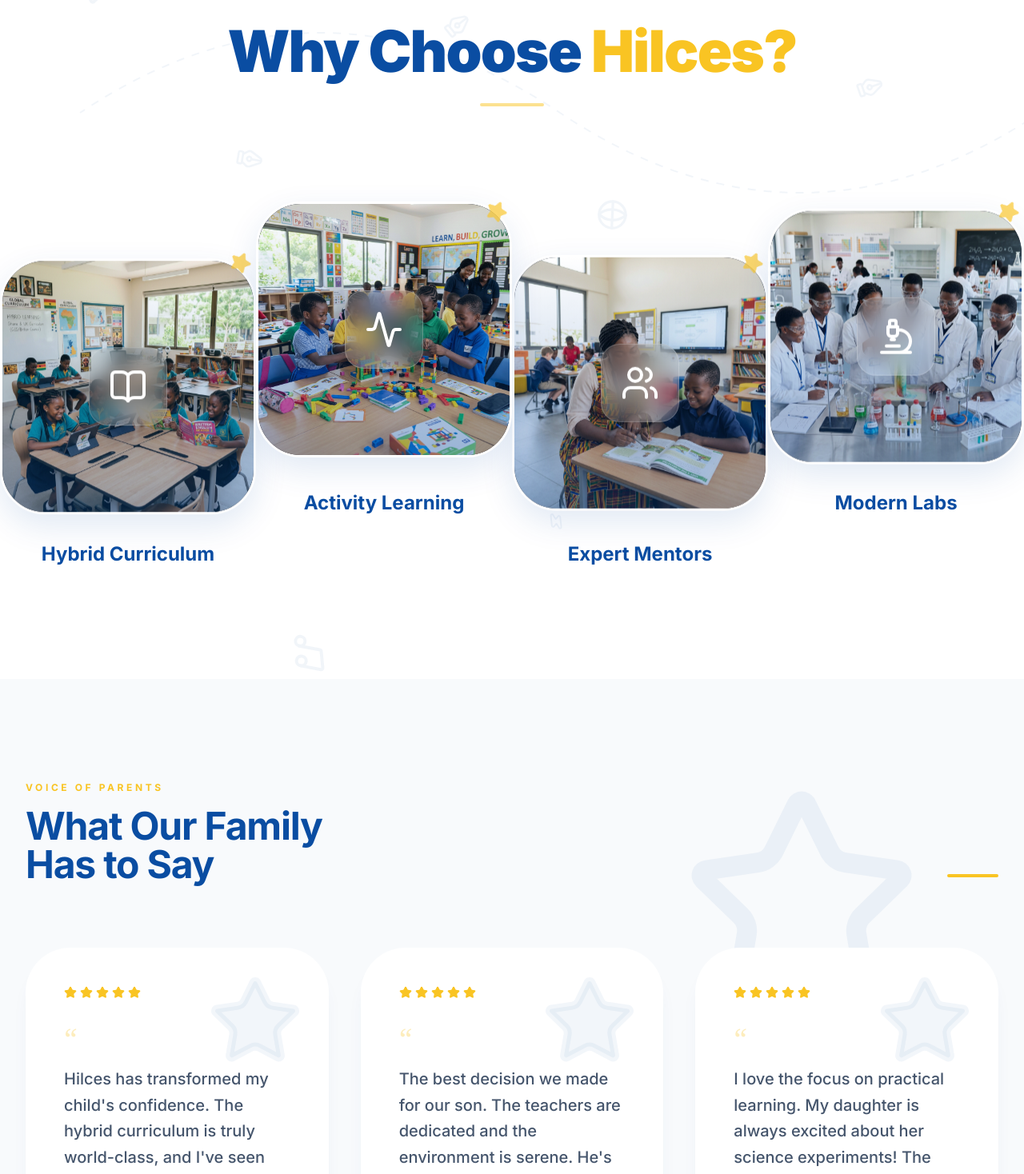
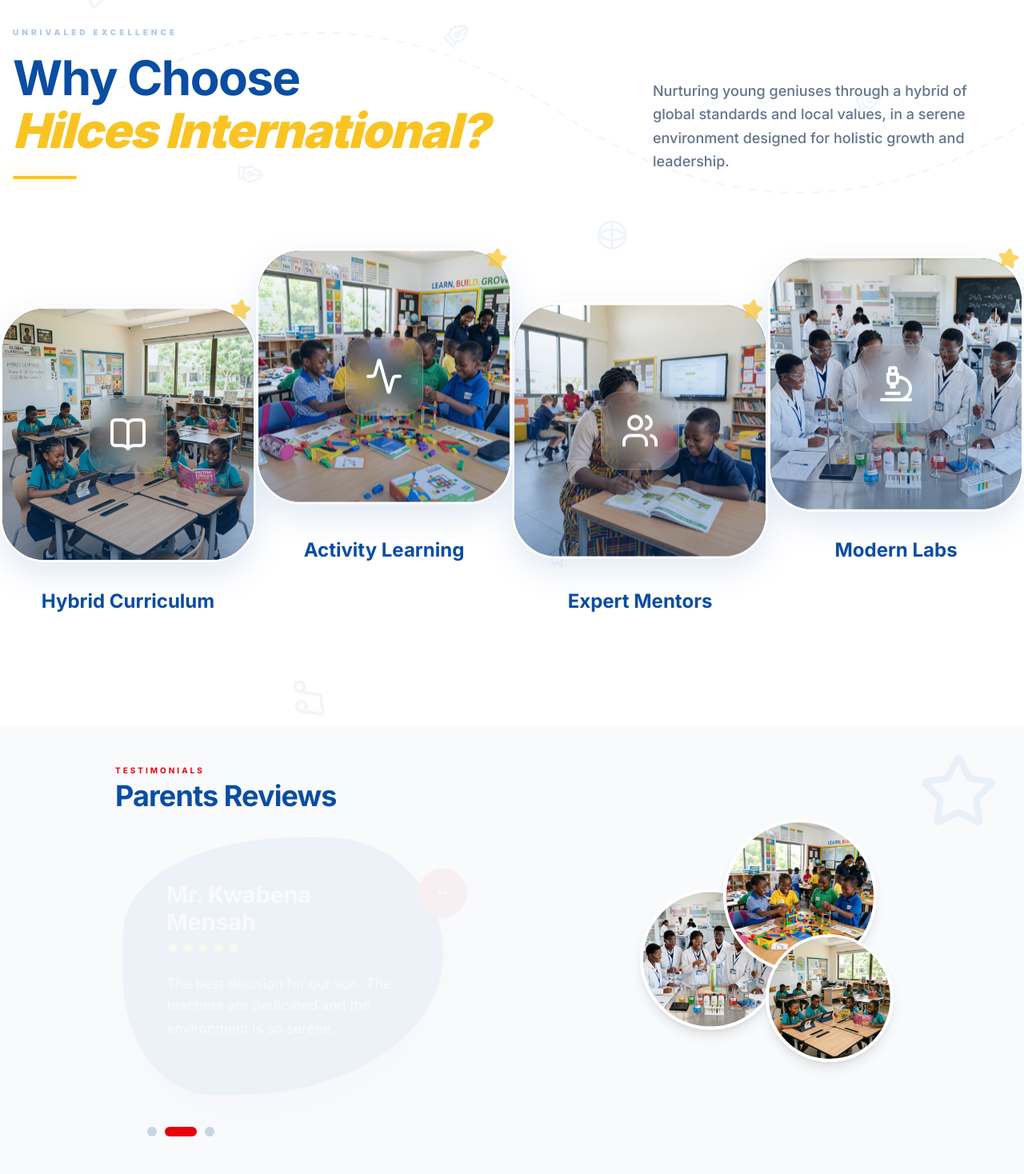
Before and after one commit to danielagblo/Hilces-School, a Next.js app: page / in a window 1280 px wide. Shown: the part 959-2427 px from the top of the page at 80% size. Built offline with nearby package versions, Linux system fonts and the light colour scheme.

Commit message:
feat: implement interactive hero slideshow and feature showcase on homepage

```diff
--- a/app/page.tsx
+++ b/app/page.tsx
@@ -290,15 +290,32 @@
         </div>
 
         <div className="max-w-7xl mx-auto px-4 relative z-10">
-          <div className="text-center mb-32">
-            <motion.h3
-              animate={{ y: [0, -5, 0] }}
-              transition={{ duration: 4, repeat: Infinity, ease: "easeInOut" }}
-              className="text-5xl md:text-7xl font-heading font-black text-primary tracking-tight"
+          <div className="flex flex-col lg:flex-row lg:items-end justify-between gap-10 mb-20 lg:mb-24">
+            <motion.div
+              initial={{ opacity: 0, x: -30 }}
+              whileInView={{ opacity: 1, x: 0 }}
+              viewport={{ once: true }}
+              className="max-w-2xl"
             >
-              Why Choose <span className="text-gold">Hilces?</span>
-            </motion.h3>
-            <div className="w-20 h-1 bg-gold mx-auto mt-6 rounded-full opacity-50"></div>
+              <span className="text-[10px] font-black tracking-[0.4em] text-primary/30 uppercase mb-4 block">Unrivaled Excellence</span>
+              <h3 className="text-4xl md:text-5xl lg:text-6xl font-heading font-bold text-primary leading-[1.1] tracking-tight">
+                Why Choose <br/>
+                <span className="text-gold italic font-black">Hilces International?</span>
+              </h3>
+              <div className="w-20 h-1 bg-gold mt-6 rounded-full shadow-[0_0_15px_rgba(249,196,35,0.4)]"></div>
+            </motion.div>
+
+            <motion.div
+              initial={{ opacity: 0, x: 30 }}
+              whileInView={{ opacity: 1, x: 0 }}
+              viewport={{ once: true }}
+              transition={{ delay: 0.2 }}
+              className="max-w-md lg:pb-2"
+            >
+              <p className="text-slate-500 text-lg font-medium leading-relaxed">
+                Nurturing young geniuses through a hybrid of global standards and local values, in a serene environment designed for holistic growth and leadership.
+              </p>
+            </motion.div>
           </div>
 
           <div className="grid md:grid-cols-2 lg:grid-cols-4 gap-16 lg:gap-8">
@@ -334,74 +351,85 @@
         </div>
       </section>
 
-      {/* Testimonials Section */}
-      <section className="py-32 bg-slate-50 relative overflow-hidden">
-        <div className="absolute top-0 right-0 p-32 opacity-5 text-primary pointer-events-none">
-          <Star size={300} />
+      {/* Ultra-Compact Testimonials Section */}
+      <section className="py-12 bg-slate-50 relative overflow-hidden">
+        <div className="absolute top-0 right-0 p-8 opacity-5 text-primary pointer-events-none">
+          <Star size={100} />
         </div>
 
-        <div className="max-w-7xl mx-auto px-4 sm:px-6 lg:px-8 relative z-10">
-          <div className="flex flex-col md:flex-row md:items-end justify-between mb-20 gap-8">
-            <div className="max-w-2xl">
-              <h2 className="text-xs font-bold tracking-[0.3em] text-gold uppercase mb-4">Voice of Parents</h2>
-              <h3 className="text-4xl md:text-5xl font-heading font-bold text-primary tracking-tight">What Our Family <br/>Has to Say</h3>
+        <div className="max-w-5xl mx-auto px-4 relative z-10">
+          <div className="flex flex-col lg:flex-row items-center justify-between gap-8">
+            {/* Left Column: Header + Bubble */}
+            <div className="w-full lg:w-1/2 flex flex-col items-center lg:items-start">
+              <div className="mb-6 text-center lg:text-left">
+                <h2 className="text-[10px] font-bold tracking-[0.3em] text-red-600 uppercase mb-1">Testimonials</h2>
+                <h3 className="text-3xl md:text-4xl font-heading font-bold text-primary tracking-tight">Parents Reviews</h3>
               </div>
-            <div className="flex gap-4">
-               <div className="w-16 h-1 bg-gold rounded-full mb-2"></div>
+
+              <div className="relative">
+                <AnimatePresence mode="wait">
+                  <motion.div
+                    key={currentSlide % 3}
+                    initial={{ opacity: 0, scale: 0.95 }}
+                    animate={{ opacity: 1, scale: 1 }}
+                    exit={{ opacity: 0, scale: 0.95 }}
+                    className="bg-primary p-10 md:p-14 text-white relative shadow-[0_40px_100px_-15px_rgba(10,77,162,0.4)] border border-white/10 max-w-[420px] group isolate"
+                    style={{
+                      borderRadius: "60% 40% 70% 30% / 40% 50% 60% 50%",
+                      transform: "translateZ(0)"
+                    }}
+                  >
+                    {/* The Red Quote Circle from Reference */}
+                    <div className="absolute top-10 -right-4 md:-right-8">
+                      <div className="w-16 h-16 bg-red-600 rounded-full flex items-center justify-center shadow-xl text-white transform hover:scale-110 transition-transform">
+                        <span className="text-3xl font-serif leading-none mt-2">“</span>
                       </div>
                     </div>
 
-          <div className="grid md:grid-cols-3 gap-10">
-            {[
-              {
-                name: "Mrs. Ama Boateng",
-                role: "Parent",
-                content: "Hilces has transformed my child's confidence. The hybrid curriculum is truly world-class, and I've seen remarkable improvement in her critical thinking skills."
-              },
-              {
-                name: "Mr. Kwabena Mensah",
-                role: "Parent",
-                content: "The best decision we made for our son. The teachers are dedicated and the environment is serene. He's always excited to share what he learned in the lab!"
-              },
-              {
-                name: "Dr. Sarah Appiah",
-                role: "Parent",
-                content: "I love the focus on practical learning. My daughter is always excited about her science experiments! The activity-based model really works."
-              }
-            ].map((t, idx) => (
-              <motion.div
-                key={idx}
-                initial={{ opacity: 0, y: 30 }}
-                whileInView={{ opacity: 1, y: 0 }}
-                viewport={{ once: true }}
-                transition={{ delay: idx * 0.1 }}
-                className="bg-white p-12 rounded-[3.5rem] shadow-xl shadow-primary/5 relative group hover:bg-primary transition-all duration-500 overflow-hidden"
-              >
-                {/* Large Background Quote Icon */}
-                <div className="absolute top-0 right-0 p-8 text-primary/5 group-hover:text-white/10 transition-colors pointer-events-none">
-                  <Star size={120} className="fill-current" />
+                    <div className="relative z-10">
+                      <h4 className="text-2xl md:text-3xl font-heading font-bold text-white mb-2">
+                        {["Mrs. Ama Boateng", "Mr. Kwabena Mensah", "Dr. Sarah Appiah"][currentSlide % 3]}
+                      </h4>
+
+                      <div className="flex gap-1 mb-6 text-gold">
+                        {[...Array(5)].map((_, i) => <Star key={i} size={16} className="fill-current" />)}
                       </div>
 
-                <div className="relative z-10">
-                  <div className="flex gap-1 mb-8">
-                    {[...Array(5)].map((_, i) => (
-                      <Star key={i} size={16} className="fill-gold text-gold" />
+                      <p className="text-white/90 text-lg leading-relaxed mb-4 font-medium">
+                        {[
+                          "Hilces has transformed my child's confidence. The hybrid curriculum is truly world-class, and we love it!",
+                          "The best decision for our son. The teachers are dedicated and the environment is so serene.",
+                          "I love the practical learning. My daughter is always excited about her science experiments!"
+                        ][currentSlide % 3]}
+                      </p>
+                    </div>
+                  </motion.div>
+                </AnimatePresence>
+
+                <div className="flex gap-2.5 mt-8 justify-center lg:justify-start lg:ml-10">
+                  {[0, 1, 2].map((i) => (
+                    <button
+                      key={i}
+                      onClick={() => setCurrentSlide(i)}
+                      className={`h-3 rounded-full transition-all duration-300 ${ (currentSlide % 3) === i ? 'w-10 bg-red-600' : 'w-3 bg-slate-300' }`}
+                    />
                   ))}
                 </div>
-
-                  <div className="text-4xl font-serif text-gold/30 mb-4 leading-none">“</div>
-
-                  <p className="text-slate-600 text-xl leading-relaxed mb-10 font-medium group-hover:text-white/90 transition-colors">
-                    {t.content}
-                  </p>
-
-                  <div className="border-t border-slate-100 pt-8 group-hover:border-white/20 transition-colors">
-                    <h4 className="text-2xl font-heading font-bold text-primary group-hover:text-white transition-colors">{t.name}</h4>
-                    <span className="text-gold text-sm font-bold uppercase tracking-[0.3em]">{t.role}</span>
               </div>
             </div>
+
+            {/* Right Column: Ultra-Compact Collage */}
+            <div className="relative w-full lg:w-1/2 h-[320px] hidden lg:block">
+              <motion.div animate={{ y: [0, -5, 0] }} transition={{ duration: 4, repeat: Infinity }} className="absolute top-0 right-10 w-48 h-48 rounded-full border-[4px] border-white overflow-hidden shadow-lg z-20">
+                <Image src="/images/activity_feature.png" alt="S1" fill className="object-cover" sizes="192px" />
               </motion.div>
-            ))}
+              <motion.div animate={{ y: [0, 5, 0] }} transition={{ duration: 5, repeat: Infinity }} className="absolute top-20 right-40 w-44 h-44 rounded-full border-[4px] border-white overflow-hidden shadow-lg z-10">
+                <Image src="/images/lab_feature.png" alt="S2" fill className="object-cover" sizes="176px" />
+              </motion.div>
+              <motion.div animate={{ x: [0, 5, 0] }} transition={{ duration: 6, repeat: Infinity }} className="absolute bottom-5 right-5 w-40 h-40 rounded-full border-[4px] border-white overflow-hidden shadow-lg z-30">
+                <Image src="/images/curriculum_feature.png" alt="S3" fill className="object-cover" sizes="160px" />
+              </motion.div>
+            </div>
           </div>
         </div>
       </section>
```
Lines whose indentation alone changed are shown as unchanged.
